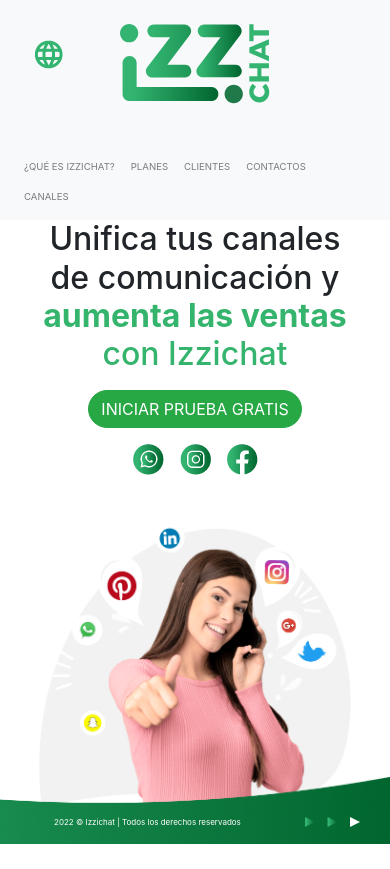
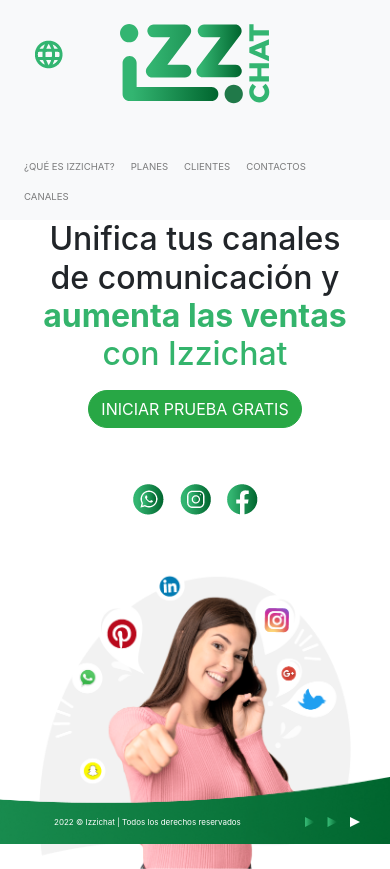
Before and after one commit to branmarvel/IZZICHAT, a plain HTML site: page index.html in a window 390 px wide. Before the commit the page ends 844 px from the top, so only its background shows below. Drawn offline with nearby package versions, Linux system fonts and the light colour scheme.

Commit message:
correcion responsive

```diff
--- a/index.html
+++ b/index.html
@@ -75,8 +75,8 @@
                 <div class="row"  >
 
                     <div class="col-12 col-lg-6  mt-lg-0 offset-0 order-2   order-lg-1">
-                        <img class=" d-none d-lg-block w-100 "   src="./assets/img/main-img2.png" alt="">
-                        <img class="d-block d-lg-none w-100 pb-3 p-lg-0 mb-1"   src="./assets/img/main-img2.png" alt="">
+                        <img class=" d-none d-lg-block w-100 mt-3 "   src="./assets/img/main-img2.png" alt="">
+                        <img class="d-block d-lg-none w-100 mt-2"   src="./assets/img/main-img2.png" alt="">
                     </div>
                     <div class="col-12 col-lg-6 order-1 order-lg-2 maintext ">
                         <div class="d-flex flex-column justify-items-center align-items-lg-end align-items-center">
@@ -90,7 +90,7 @@
                             <button class="btn my-2 w-auto px-lg-5 rounded-pill btn-success" type="button">INICIAR PRUEBA GRATIS</button>
                             <!-- <h1 class="text-main2">CRM</h1> -->
                             <img class="d-none d-lg-block" src="./assets/img/CRM-icon.png" alt="">
-                            <div class="d-flex mt-2 mb-5">
+                            <div class="d-flex mt-5 mb-5">
                                 <a href="#" class="px-2"><img src="./assets/img/whatsap-icon.png" alt=""></a >
                                 <a href="#" class="px-2"><img src="./assets/img/intagram-icon.png" alt=""></a >
                                 <a href="#" class="px-2"><img src="./assets/img/facebook-icon.png" alt=""></a >
```
